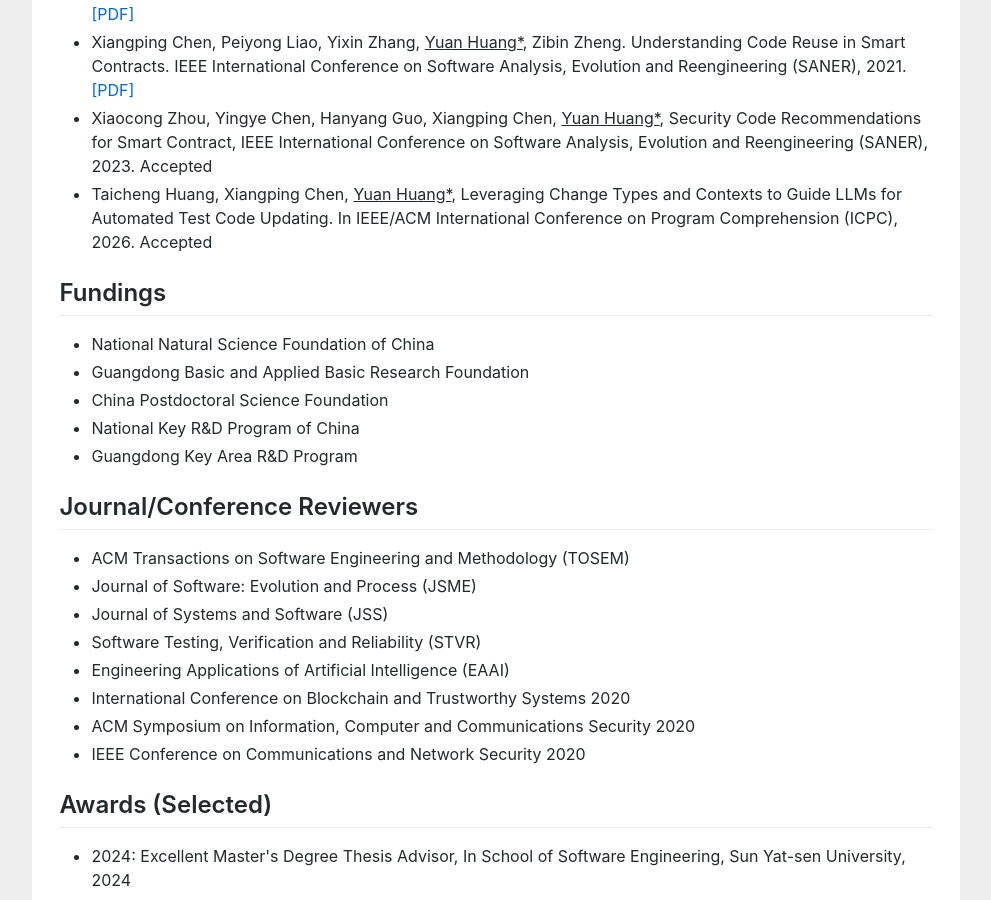
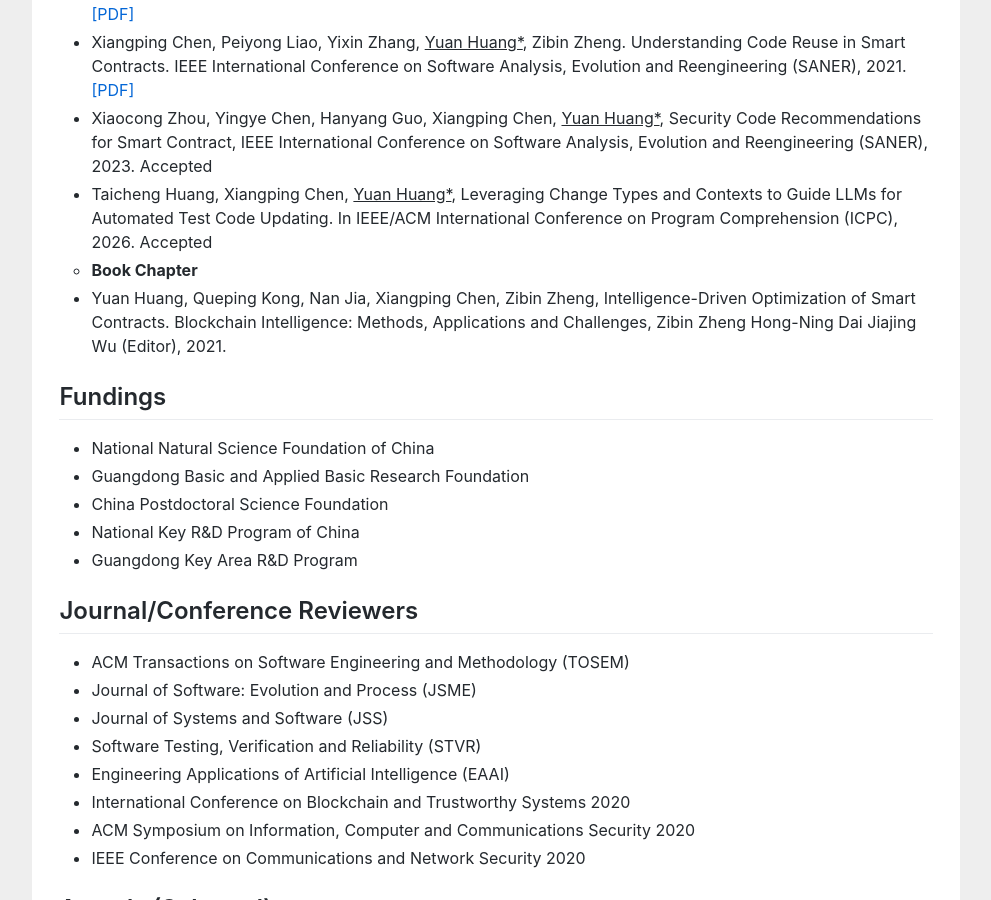
Before and after one commit to huangyuan-hy/huangyuan-hy.github.io, a Jekyll site: the page index.html, which Jekyll copies as it is, in a window 1280 px wide and 900 px high, scrolled down 3755 px. Shown: the whole window, without its empty margins (144-1135 px from the left). Built offline with Jekyll 4.4.1, drawn with Linux system fonts in a browser that asks for light colours.

Commit message:
Update index.html

```diff
--- a/index.html
+++ b/index.html
@@ -220,7 +220,8 @@ empirical study to learn how programmers reuse code on <a href="https://stackove
 <li>Qiwen Zou, Xiangping Chen, <u>Yuan Huang</u>. Topic Matching Based Change Impact Analysis from Feature on User Interface of Mobile Apps[C]//SEKE. 2015: 477-482.</li>
 -->
 
-
+		   <li type="circle"><b>Book Chapter</b></li>
+			<li>Yuan Huang, Queping Kong, Nan Jia, Xiangping Chen, Zibin Zheng, Intelligence-Driven Optimization of Smart Contracts. Blockchain Intelligence: Methods, Applications and Challenges, Zibin Zheng Hong-Ning Dai Jiajing Wu (Editor), 2021.</li>
 
 				</ul>
 
```
